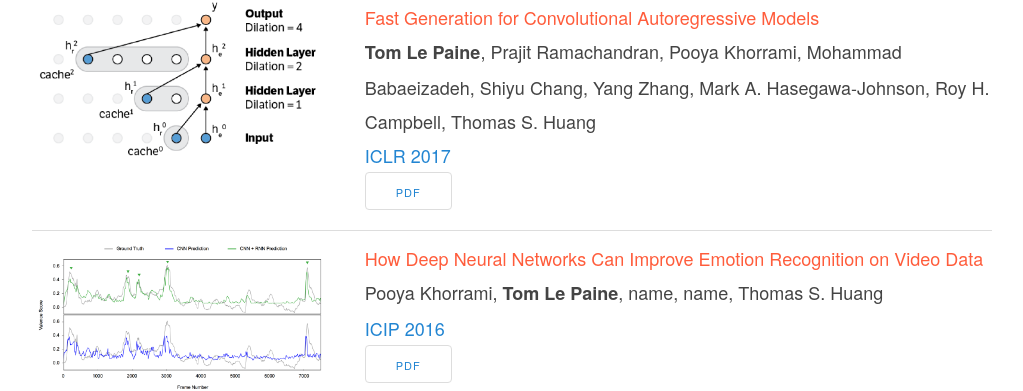
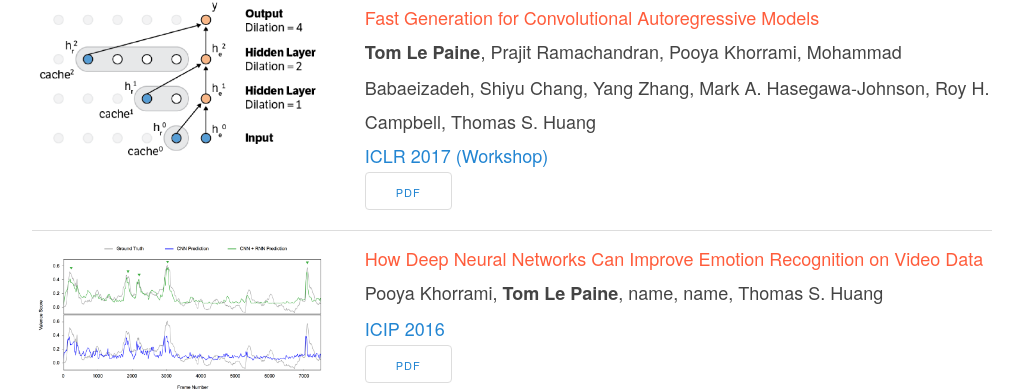
Before and after one commit to tomlepaine/tomlepaine.github.io, a Jekyll site: the page built from index.html, in a window 1280 px wide and 900 px high, scrolled down 597 px. Shown: the part 118-509 px from the top of the window, without its empty margins (128-1151 px from the left). Built offline with Jekyll 4.4.1, drawn with Linux system fonts in a browser that asks for light colours; nearby versions of some CDN libraries.

Commit message:
Update publications.yml

```diff
--- a/_data/publications.yml
+++ b/_data/publications.yml
@@ -12,7 +12,7 @@
     - name: Mark A. Hasegawa-Johnson
     - name: Roy H. Campbell
     - name: Thomas S. Huang
-  venue: ICLR 2017
+  venue: ICLR 2017 (Workshop)
   links:
     - name: PDF
       url: https://arxiv.org/abs/1704.06001
```
